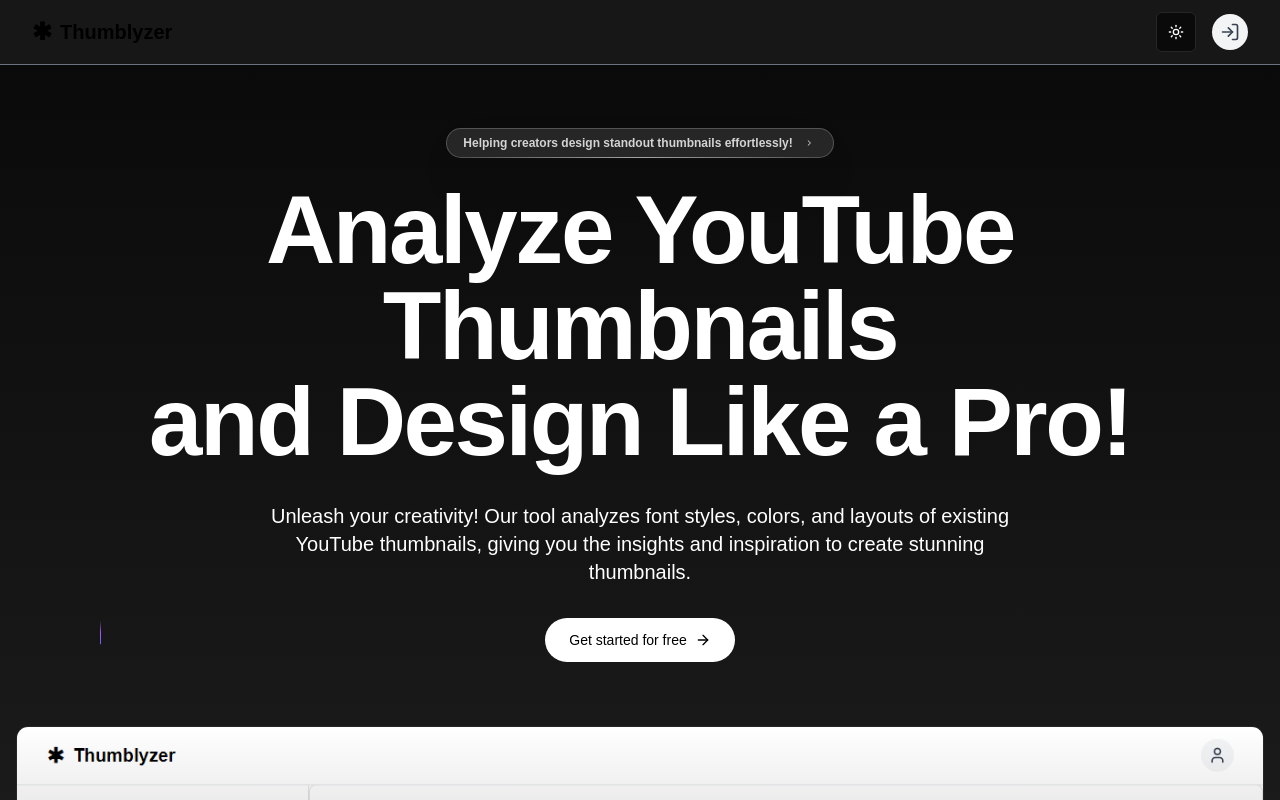
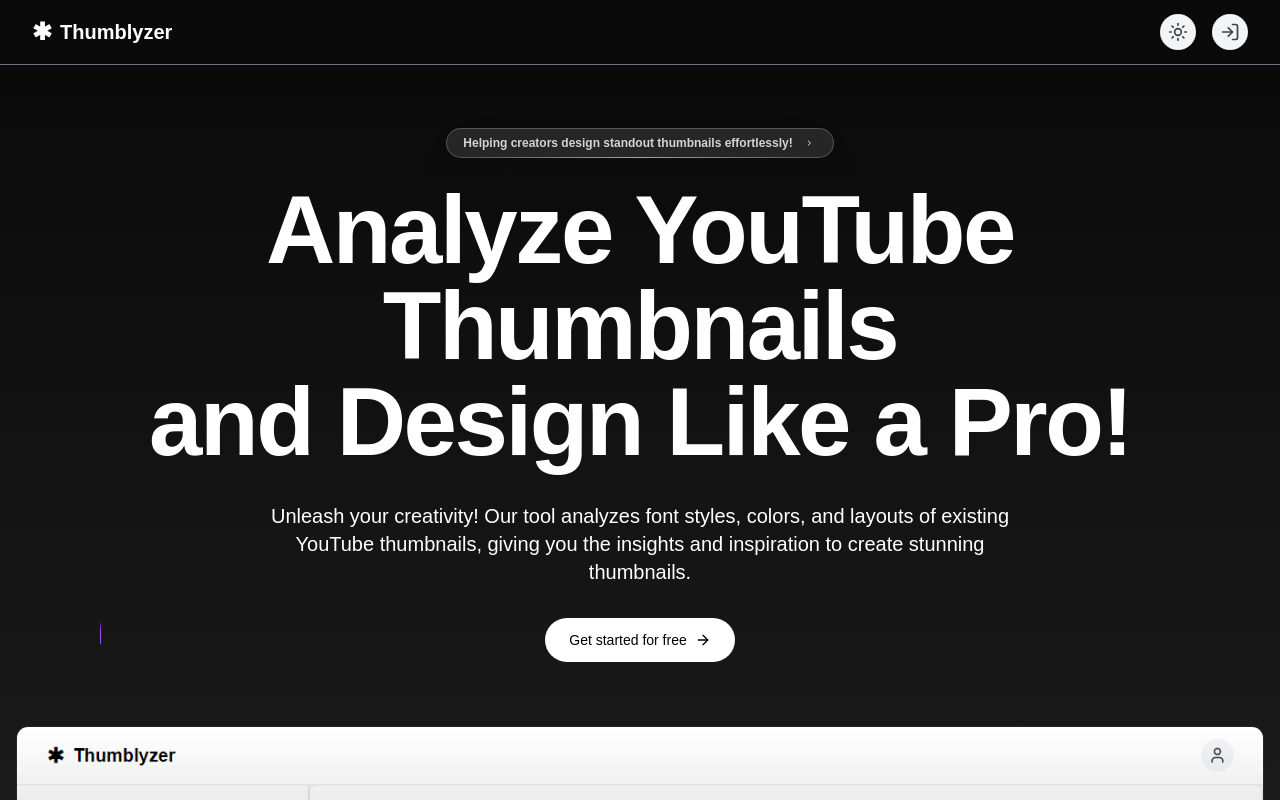
Before and after one commit to parthergk/Thumbnailer, a Next.js app: page / in a window 1280 px wide. Both pictures are taken after a click on the button 1176 px from the left and 32 px from the top of the page. Shown: the top 800 px of the page. Built offline with nearby package versions, Linux system fonts and the light colour scheme; no server answers.

Commit message:
hero section dark mode completed

```diff
--- a/app/layout.tsx
+++ b/app/layout.tsx
@@ -1,7 +1,6 @@
 import type { Metadata } from "next";
 import localFont from "next/font/local";
 import "./globals.css";
-import Header from "@/components/nav/Header";
 import AuthProvider from "@/context/AuthProvider";
 import { ThemeProvider } from "@/components/ThemeProvider";
 
--- a/components/ThemeToggle.tsx
+++ b/components/ThemeToggle.tsx
@@ -3,25 +3,22 @@
 import { useTheme } from "next-themes";
 import { useEffect, useState } from "react";
 import { Moon, Sun } from "lucide-react";
-import { Button } from "@/components/ui/button";
 
 export function ThemeToggle() {
   const { resolvedTheme, setTheme } = useTheme();
   const [mounted, setMounted] = useState(false);
 
-  // Only execute this effect on the client
   useEffect(() => {
     setMounted(true);
   }, []);
 
   if (!mounted) {
-    return <Button variant="outline" size="icon" />;
+    return <button className=" w-8 h-8 rounded-full p-2 bg-gray-100 text-gray-700" />;
   }
 
   return (
-    <Button
-      variant="outline"
-      size="icon"
+    <button
+    className=" rounded-full p-2 bg-gray-100 text-gray-700 hover:bg-gray-200"
       onClick={() => setTheme(resolvedTheme === "dark" ? "light" : "dark")}
     >
       {resolvedTheme === "dark" ? (
@@ -29,6 +26,6 @@
       ) : (
         <Moon className="h-5 w-5" />
       )}
-    </Button>
+    </button>
   );
 }
--- a/components/nav/Header.tsx
+++ b/components/nav/Header.tsx
@@ -24,13 +24,13 @@
   }
 
   return (
-    <header className="w-full border-b border-gray-200 dark:border-gray-500 bg-white dark:bg-neutral-900 fixed z-20">
+    <header className="w-full border-b border-gray-200 dark:border-gray-500 bg-white dark:bg-neutral-950 fixed z-20">
       <div className="w-full mx-auto px-4 sm:px-6 lg:px-8">
         <div className="flex justify-between items-center h-16">
           <div className="flex items-center">
-            <a href="/" className="flex items-center space-x-2">
-              <span className="text-2xl font-bold text-black">✱</span>
-              <span className="text-base md:text-xl font-semibold text-black">
+            <a href="/" className="flex items-center space-x-2 text-black dark:text-white">
+              <span className="text-2xl font-bold ">✱</span>
+              <span className="text-base md:text-xl font-semibold">
                 Thumblyzer
               </span>
             </a>
```
